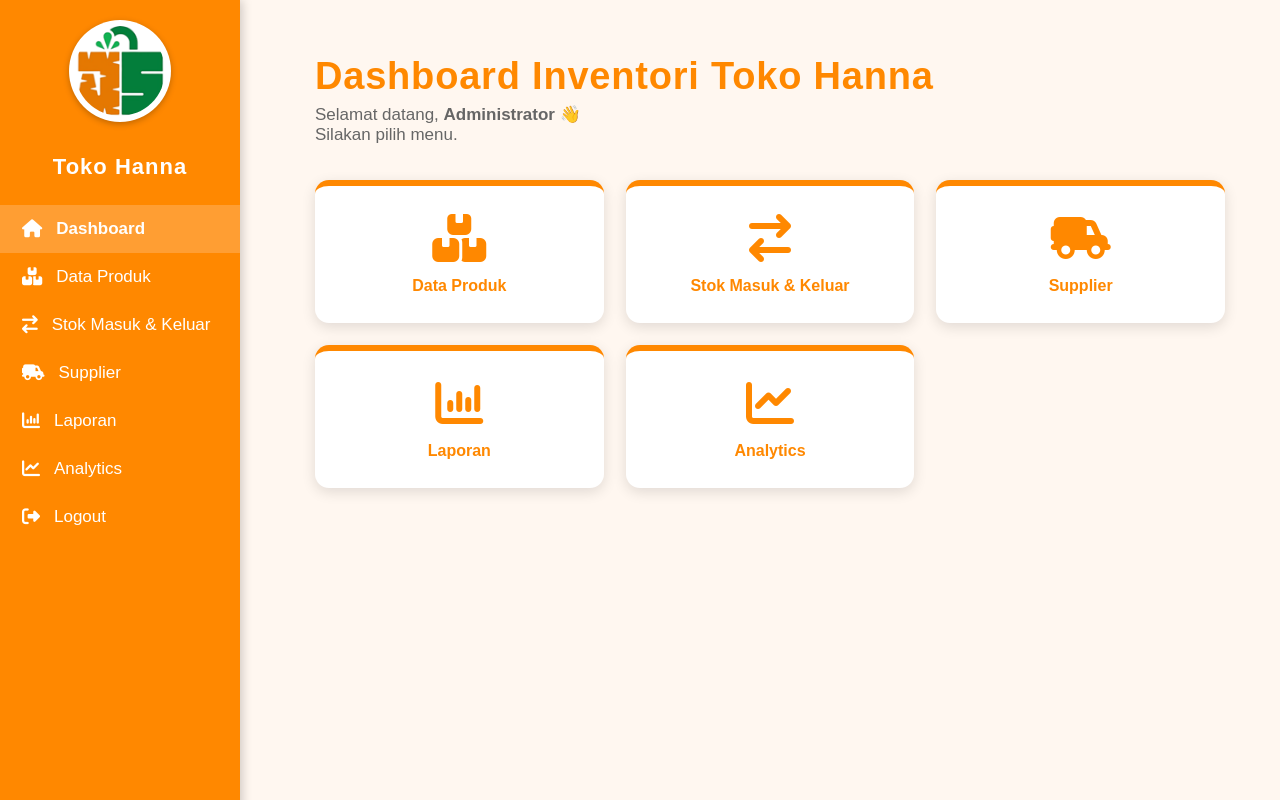
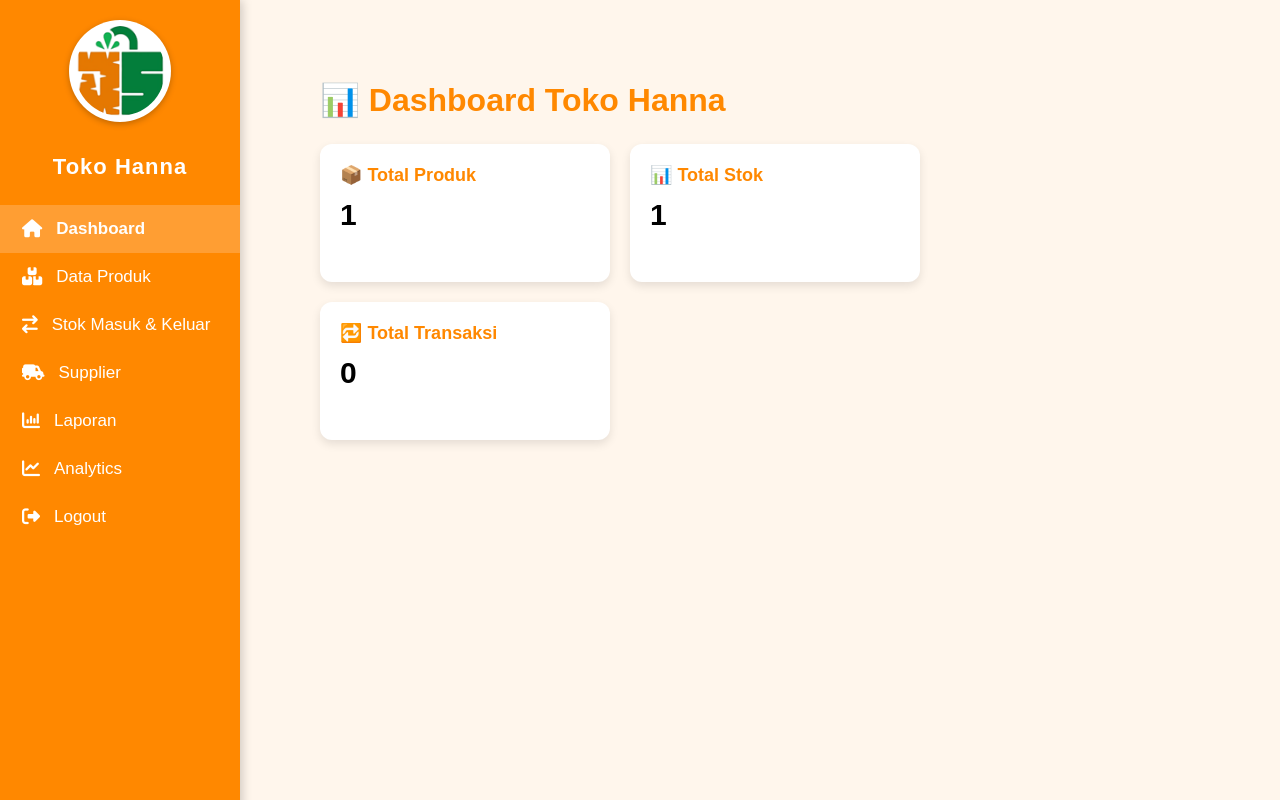
Before and after one commit to ezarsatria12/toko_hanna_inventory, a PHP site: page /index.php in a window 1280 px wide. Run offline with PHP 8.4, Linux system fonts and the light colour scheme; a user stored in the database is signed in; data comes from the database, SQL or seed files in the repository; data that the repository does not hold is empty.

Commit message:
dasbor ganda

```diff
--- a/includes/header.php
+++ b/includes/header.php
@@ -1,5 +1,6 @@
 <!DOCTYPE html>
 <html lang="en">
+
 <head>
     <meta charset="UTF-8">
     <meta name="viewport" content="width=device-width, initial-scale=1.0">
@@ -25,7 +26,7 @@
         position: fixed;
         color: white;
         padding-top: 20px;
-            box-shadow: 2px 0 10px rgba(0,0,0,0.2);
+        box-shadow: 2px 0 10px rgba(0, 0, 0, 0.2);
         text-align: center;
     }
 
@@ -38,7 +39,7 @@
         background: white;
         padding: 6px;
         margin-bottom: 10px;
-            box-shadow: 0 2px 6px rgba(0,0,0,0.25);
+        box-shadow: 0 2px 6px rgba(0, 0, 0, 0.25);
     }
 
     .sidebar h2 {
@@ -112,19 +113,22 @@
 
         <h2>Toko Hanna</h2>
 
-    <a href="../public/dashboard.php" class="<?= basename($_SERVER['PHP_SELF']) == 'index.php' ? 'active' : '' ?>">
+        <a href="../public/index.php" class="<?= basename($_SERVER['PHP_SELF']) == 'index.php' ? 'active' : '' ?>">
             <i class="fa-solid fa-house"></i> Dashboard
         </a>
 
-    <a href="../public/products.php" class="<?= basename($_SERVER['PHP_SELF']) == 'products.php' ? 'active' : '' ?>">
+        <a href="../public/products.php"
+            class="<?= basename($_SERVER['PHP_SELF']) == 'products.php' ? 'active' : '' ?>">
             <i class="fa-solid fa-boxes-stacked"></i> Data Produk
         </a>
 
-    <a href="../public/stock_in_out.php" class="<?= basename($_SERVER['PHP_SELF']) == 'stock_in_out.php' ? 'active' : '' ?>">
+        <a href="../public/stock_in_out.php"
+            class="<?= basename($_SERVER['PHP_SELF']) == 'stock_in_out.php' ? 'active' : '' ?>">
             <i class="fa-solid fa-arrow-right-arrow-left"></i> Stok Masuk & Keluar
         </a>
 
-    <a href="../public/supplier.php" class="<?= basename($_SERVER['PHP_SELF']) == 'supplier.php' ? 'active' : '' ?>">
+        <a href="../public/supplier.php"
+            class="<?= basename($_SERVER['PHP_SELF']) == 'supplier.php' ? 'active' : '' ?>">
             <i class="fa-solid fa-truck-field"></i> Supplier
         </a>
 
@@ -132,11 +136,12 @@
             <i class="fa-solid fa-chart-column"></i> Laporan
         </a>
 
-    <a href="../public/analytics.php" class="<?= basename($_SERVER['PHP_SELF']) == 'analytics.php' ? 'active' : '' ?>">
+        <a href="../public/analytics.php"
+            class="<?= basename($_SERVER['PHP_SELF']) == 'analytics.php' ? 'active' : '' ?>">
             <i class="fa-solid fa-chart-line"></i> Analytics
         </a>
 
-    <a href="../logout.php">
+        <a href="../public/logout.php">
             <i class="fa-solid fa-right-from-bracket"></i> Logout
         </a>
 
--- a/public/index.php
+++ b/public/index.php
@@ -1,113 +1,105 @@
 <?php
-// ========================
-// CEK LOGIN WAJIB ADA
-// ========================
+ini_set('display_errors', 1);
+ini_set('display_startup_errors', 1);
+error_reporting(E_ALL);
+
 session_start();
+require_once __DIR__ . '/../includes/header.php';
+require_once __DIR__ . '/../config/database.php';
 
+// CEK LOGIN
 if (!isset($_SESSION['user_id'])) {
     header("Location: login.php");
-    exit();
+    exit;
 }
 
-// Header template
-require_once __DIR__ . '/../includes/header.php';
+// TOTAL PRODUK AKTIF
+$qProduk = mysqli_query($conn, "SELECT COUNT(*) AS total FROM products WHERE is_active = 1");
+$totalProduk = mysqli_fetch_assoc($qProduk)['total'] ?? 0;
+
+// TOTAL STOK
+$qStok = mysqli_query($conn, "SELECT SUM(stock) AS total FROM products WHERE is_active = 1");
+$totalStok = mysqli_fetch_assoc($qStok)['total'] ?? 0;
+
+// TOTAL TRANSAKSI
+$qTransaksi = mysqli_query($conn, "SELECT COUNT(*) AS total FROM stock_history");
+$totalTransaksi = mysqli_fetch_assoc($qTransaksi)['total'] ?? 0;
 ?>
 
+<!DOCTYPE html>
+<html lang="id">
+
+<head>
+    <meta charset="UTF-8">
+    <title>Dashboard | Toko Hanna</title>
+
     <style>
-    .dashboard-container {
-        padding: 25px;
+    body {
+        font-family: Arial, sans-serif;
+        background: #fff6ec;
+        margin: 0;
     }
 
-    .title {
-        font-size: 38px;
-        color: #ff8800;
-        font-weight: 700;
-        margin-bottom: 6px;
+    .dashboard {
+        padding: 30px;
     }
 
-    .subtitle {
-        font-size: 17px;
-        color: #666;
-        margin-bottom: 35px;
+    h1 {
+        color: #ff8800;
+        margin-bottom: 25px;
     }
 
-    /* GRID MENU */
-    .menu-grid {
-        display: grid;
-        grid-template-columns: repeat(auto-fit, minmax(230px, 1fr));
-        gap: 22px;
-        margin-top: 20px;
+    .cards {
+        display: flex;
+        gap: 20px;
+        flex-wrap: wrap;
     }
 
-    /* CARD MENU */
-    .menu-card {
+    .card {
         background: white;
-        padding: 28px;
-        border-radius: 14px;
-        text-align: center;
-        border-top: 6px solid #ff8800;
-        box-shadow: 0 4px 14px rgba(0,0,0,0.12);
-        transition: 0.25s ease;
-        text-decoration: none;
-        color: #ff8800;
-        font-weight: bold;
-        display: block;
+        padding: 20px;
+        border-radius: 12px;
+        width: 250px;
+        box-shadow: 0 4px 10px rgba(0, 0, 0, .1);
     }
 
-    .menu-card:hover {
-        transform: translateY(-6px);
-        box-shadow: 0 8px 22px rgba(0,0,0,0.18);
+    .card h2 {
+        color: #ff8800;
+        margin: 0;
+        font-size: 18px;
     }
 
-    .menu-card i {
-        font-size: 48px;
-        margin-bottom: 15px;
-        color: #ff8800;
+    .card p {
+        font-size: 30px;
+        font-weight: bold;
+        margin-top: 12px;
     }
     </style>
+</head>
 
-<div class="dashboard-container">
+<body>
 
-    <div class="title">Dashboard Inventori Toko Hanna</div>
-    <div class="subtitle">
-        Selamat datang, <b><?= $_SESSION['fullname'] ?></b> 👋
-        <br>Silakan pilih menu.
+    <div class="dashboard">
+        <h1>📊 Dashboard Toko Hanna</h1>
+
+        <div class="cards">
+            <div class="card">
+                <h2>📦 Total Produk</h2>
+                <p><?= $totalProduk ?></p>
             </div>
 
-    <div class="menu-grid">
+            <div class="card">
+                <h2>📊 Total Stok</h2>
+                <p><?= $totalStok ?></p>
+            </div>
 
-        <!-- Data Produk -->
-        <a href="products.php" class="menu-card">
-            <i class="fa-solid fa-boxes-stacked"></i>
-            <div>Data Produk</div>
-        </a>
-
-        <!-- Stok Masuk & Keluar -->
-        <a href="stock_in_out.php" class="menu-card">
-            <i class="fa-solid fa-arrow-right-arrow-left"></i>
-            <div>Stok Masuk & Keluar</div>
-        </a>
-
-        <!-- Supplier -->
-        <a href="supplier.php" class="menu-card">
-            <i class="fa-solid fa-truck-field"></i>
-            <div>Supplier</div>
-        </a>
-
-        <!-- Laporan -->
-        <a href="report.php" class="menu-card">
-            <i class="fa-solid fa-chart-column"></i>
-            <div>Laporan</div>
-        </a>
-
-        <!-- Analytics -->
-        <a href="analytics.php" class="menu-card">
-            <i class="fa-solid fa-chart-line"></i>
-            <div>Analytics</div>
-        </a>
-
+            <div class="card">
+                <h2>🔁 Total Transaksi</h2>
+                <p><?= $totalTransaksi ?></p>
+            </div>
         </div>
     </div>
 
 </body>
+
 </html>
```
Also changed, not shown: public/dashboard.php (+10 -1 lines). Lines whose indentation alone changed are shown as unchanged.
